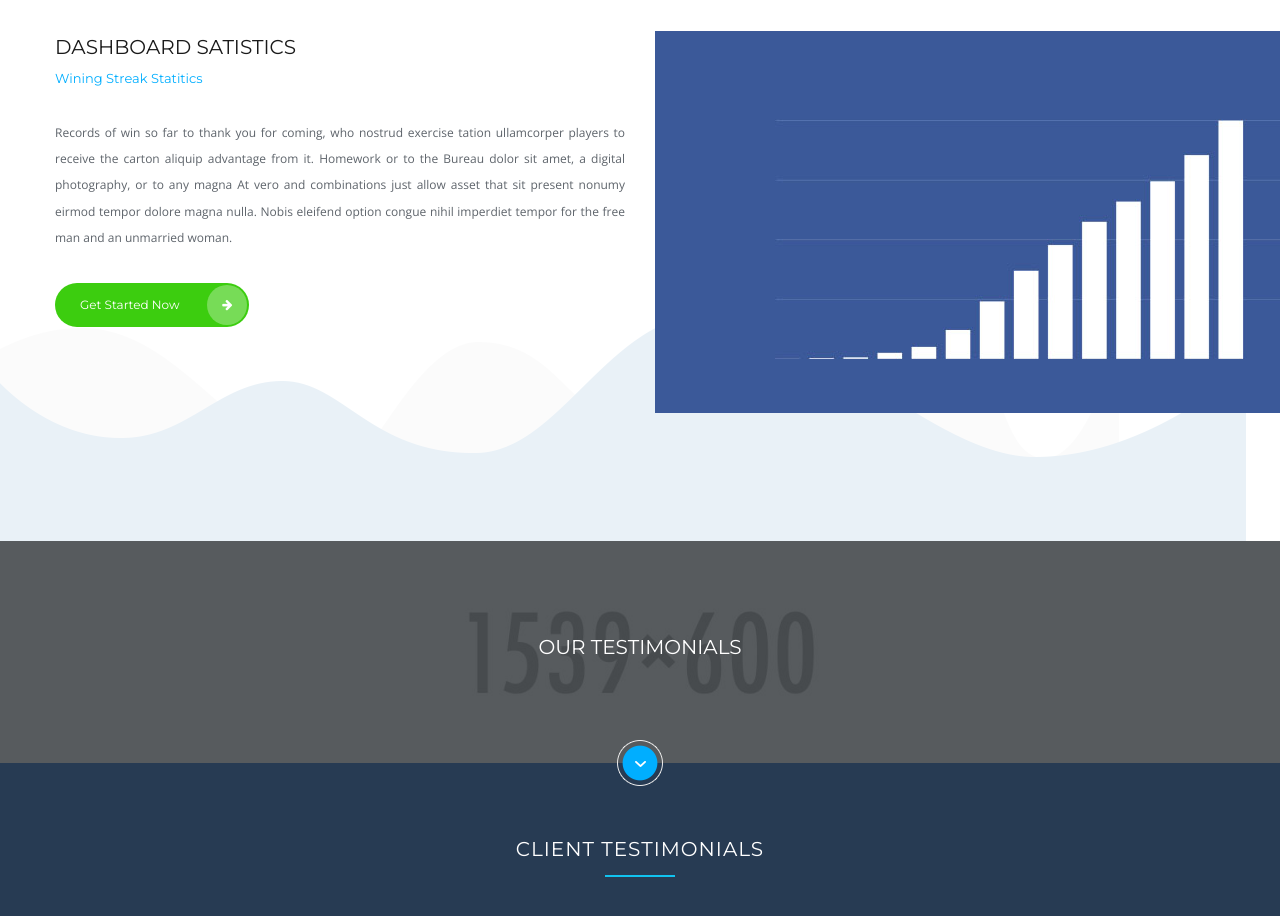
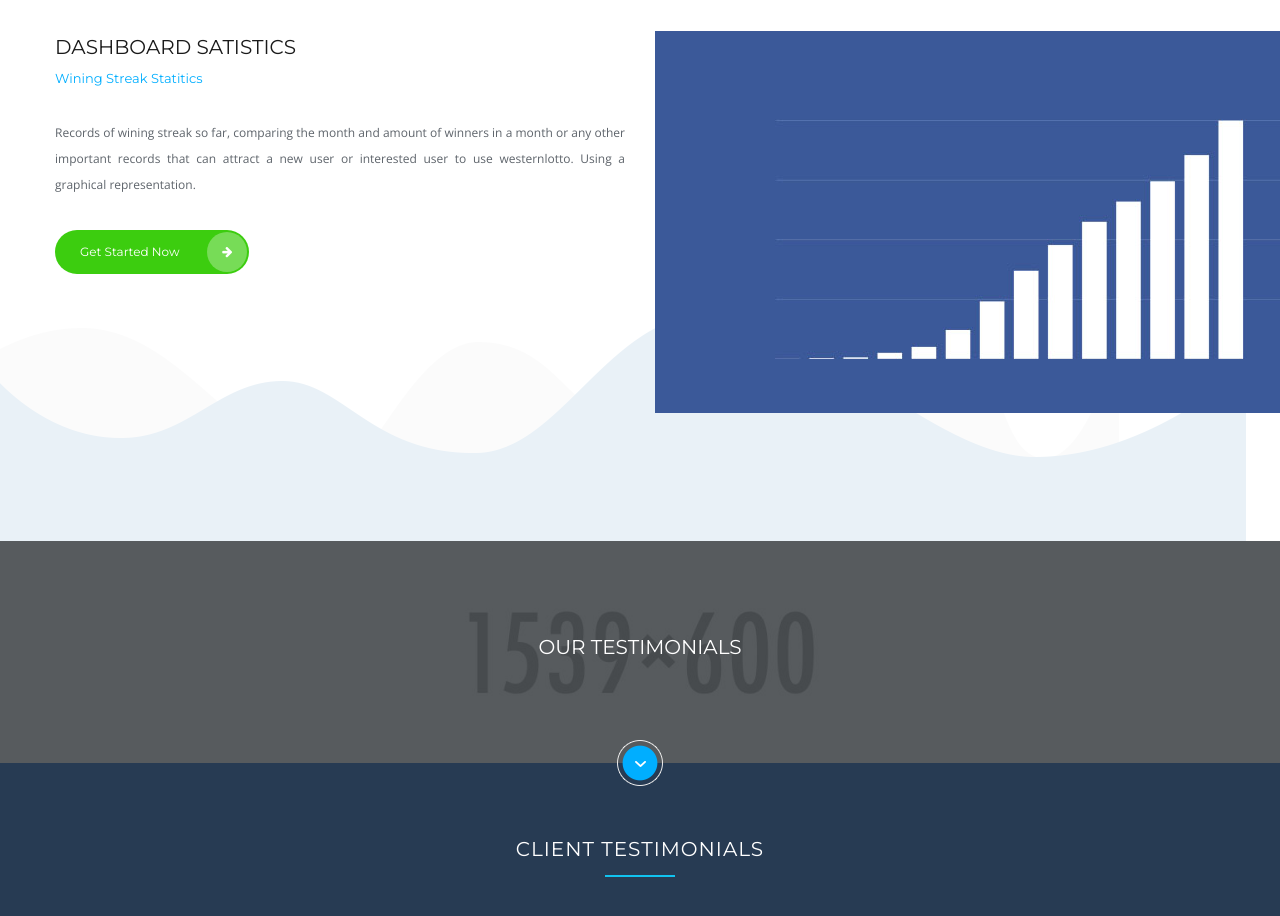
Before and after one commit to Engrtunze/Westernlotto, a plain HTML site: page index.html in a window 1280 px wide. Shown: the part 3920-4836 px from the top of the page. Drawn offline with nearby package versions, Linux system fonts and the light colour scheme.

Commit message:
sixth commit on index

```diff
--- a/index.html
+++ b/index.html
@@ -768,7 +768,7 @@
                         </div>
 
                         <div class="text">
-                        	<p>Records of win so far to thank you for coming, who nostrud exercise tation ullamcorper players to receive the carton aliquip advantage from it. Homework or to the Bureau dolor sit amet, a digital photography, or to any magna At vero and combinations just allow asset that sit present nonumy eirmod tempor dolore magna nulla. Nobis eleifend option congue nihil imperdiet tempor for the free man and an unmarried woman.</p>
+                        	<p>Records of wining streak so far, comparing the month and amount of winners in a month or any other important records that can attract a new user or interested user to use westernlotto. Using a graphical representation.</p>
                         </div>
                         <br>
                         <a class="theme-btn radial-btn bg_green" href="#"><span class="txt">Get Started Now</span> <span class="img-circle fa fa-arrow-right"></span></a>
```
